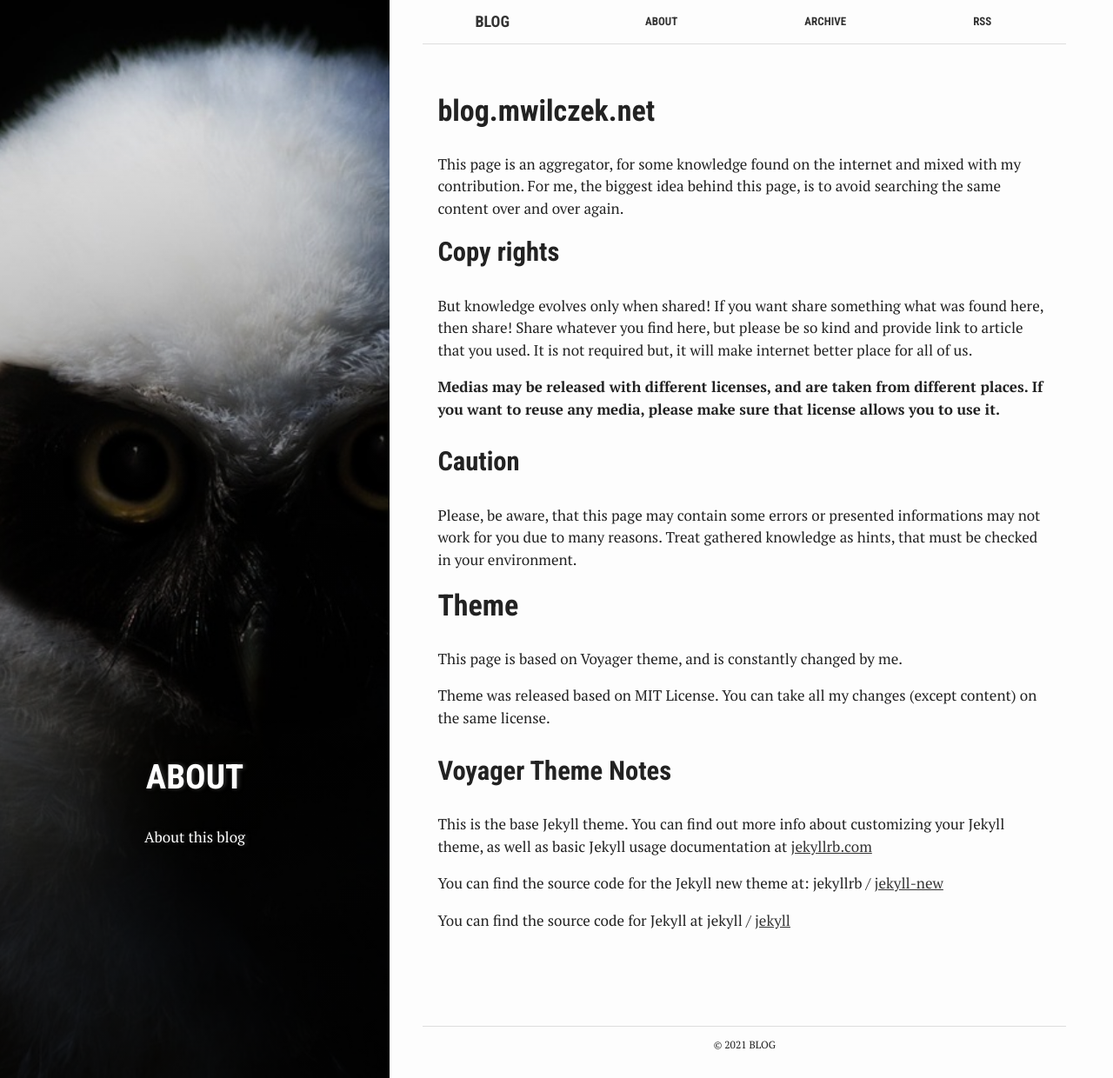
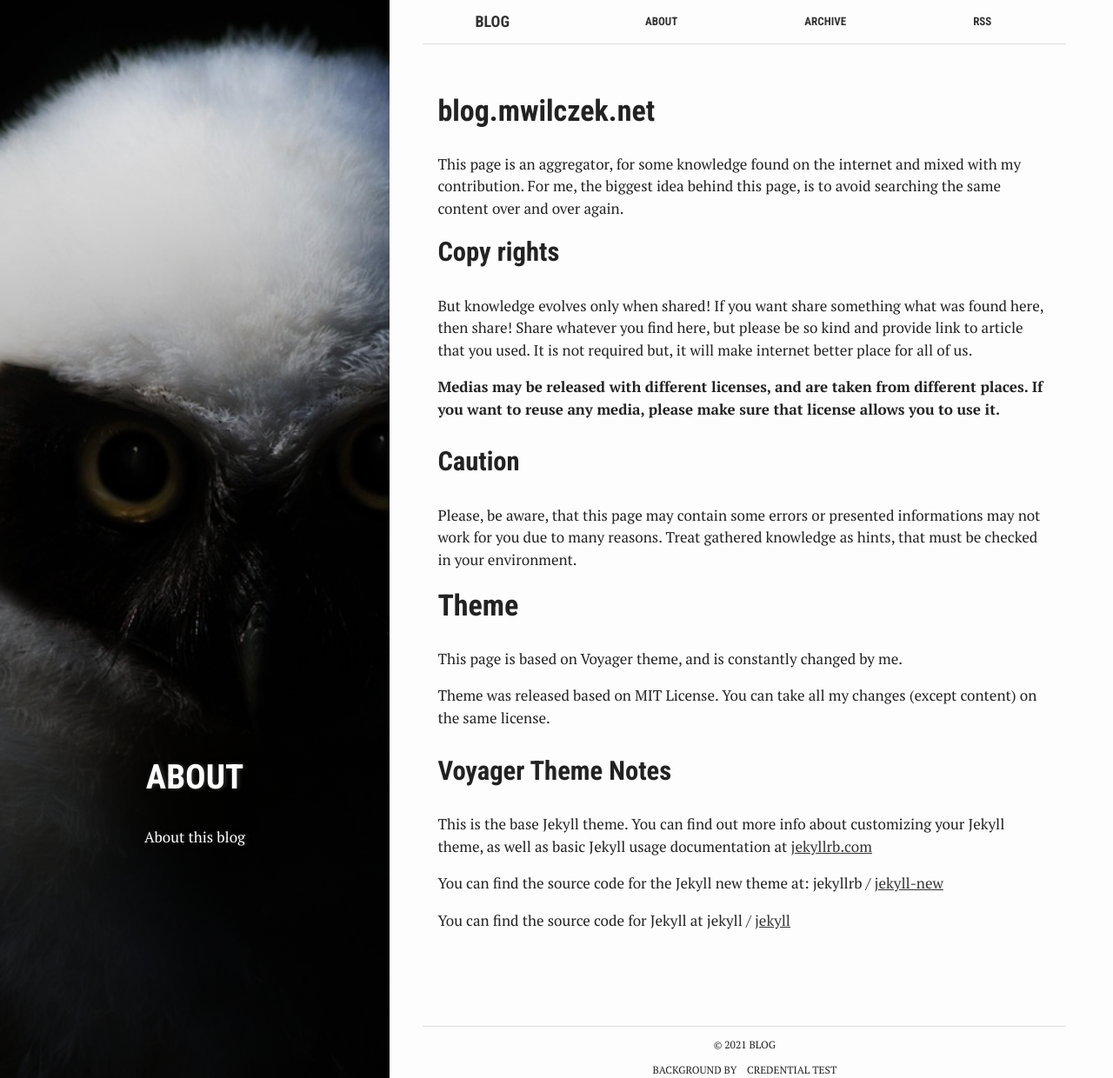
Before and after one commit to mwilczek-net/blog.mwilczek.net, a Jekyll site: the page built from about.md, in a window 1280 px wide and 1240 px high. Shown: the whole window at 87% size. Built offline with Jekyll 4.4.1, drawn with Linux system fonts in a browser that asks for light colours.

Commit message:
Credential test

```diff
--- a/_includes/footer.html
+++ b/_includes/footer.html
@@ -1,4 +1,9 @@
 <footer class="blog-footer content-wrapper">
   <p>&copy; <span class="full-year"></span> {{ site.title }}</p>
+  <p>
+    {% if page.bgCredential %}
+      Background by &nbsp;&nbsp; {{ page.bgCredential }}
+    {% endif %}
+  </p>
 </footer>
 <script src="{{ site.baseurl }}/assets/js/scripts.js"></script>
--- a/about.md
+++ b/about.md
@@ -1,5 +1,6 @@
 ---
 bg: "owl.jpg"
+bgCredential: "Credential test"
 layout: page
 date: 2021-07-27
 title: "About"
```
